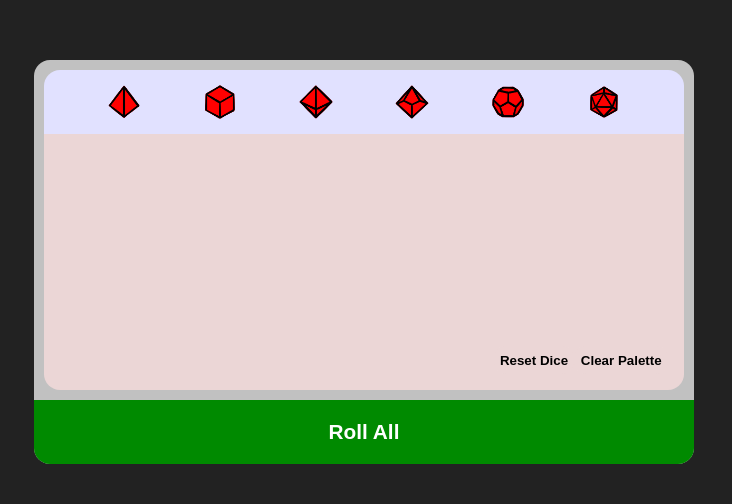
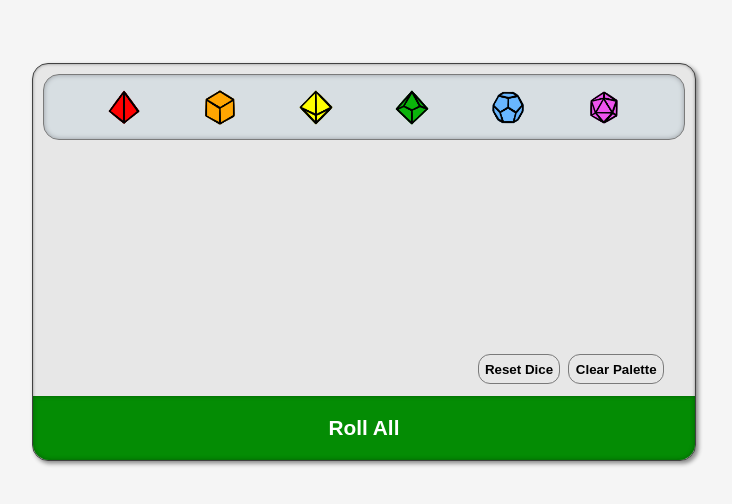
Before and after one commit to CoreyJSteiner/dice-palette, a React (Vite) app: page / in a window 1280 px wide. Shown: the part 138-642 px from the top of the page, without its empty margins (276-1008 px from the left). Built offline with nearby package versions, Linux system fonts and the light colour scheme.

Commit message:
adds bubble style css

```diff
--- a/src/App.css
+++ b/src/App.css
@@ -1,6 +1,6 @@
 body {
   all: unset;
-  background: rgb(34, 34, 34);
+  background: rgb(245, 245, 245);
 }
 
 #root {
--- a/src/components/DieButton.tsx
+++ b/src/components/DieButton.tsx
@@ -3,17 +3,23 @@ import DieImage from "./DieImage"
 type DieButtonProps = {
     imageName?: string
     dieSides: number
+    fillColor?: string
     addGroup?: string | null
     onAddDie: (dieSides: number, groupKey?: string | null) => void
 }
 
-const DieButton: React.FC<DieButtonProps> = ({ imageName = 'd20', dieSides = 20, onAddDie, addGroup }) => {
+const DieButton: React.FC<DieButtonProps> = ({
+    imageName = 'd20',
+    dieSides = 20,
+    fillColor = 'red',
+    onAddDie, addGroup
+}) => {
     return (
         <button
             className='die-button'
             onClick={() => onAddDie(dieSides, addGroup)}
         >
-            <DieImage imageName={imageName} />
+            <DieImage imageName={imageName} fillColor={fillColor} />
         </button>
     )
 }
--- a/src/components/DieComponent.css
+++ b/src/components/DieComponent.css
@@ -12,7 +12,7 @@
 
 :root {
     --palette-edge-space: 0.65rem;
-    --die-pool-background-color: hsl(0, 34%, 88%);
+    --die-pool-background-color: #e7e7e7;
 }
 
 .die-pallete {
@@ -22,8 +22,12 @@
     align-items: center;
     width: fit-content;
     height: fit-content;
-    background: #c1c1c1;
+    background: #e7e7e7;
     border-radius: 1rem;
+    border: 1px solid #414141;
+    box-shadow:
+        0.15rem 0.15rem 0.25rem rgb(137, 137, 137),
+        0 0 0.2rem rgb(137, 137, 137) inset;
 }
 
 .die-pallete-roll-all {
@@ -33,24 +37,25 @@
     width: 100%;
     height: 4rem;
     padding: 2rem;
-    background: rgb(0, 138, 0);
-    ;
+    background: rgb(4, 140, 4);
     border: none;
     border-radius: 0rem 0rem 1rem 1rem;
+    box-shadow: 0 0 0.25rem rgb(3, 91, 3) inset;
     color: white;
     font-size: 1.3rem;
-    transition: font-size 0.1s ease-in-out;
+    transition: all 0.1s ease-in-out;
 }
 
 @media (hover: hover) {
     .die-pallete-roll-all:hover {
         background: rgb(4, 154, 4);
-        font-size: 1.35rem;
+        /* font-size: 1.35rem; */
     }
 }
 
 .die-pallete-roll-all:active {
     font-size: 1.25rem;
+    box-shadow: 0 0 0.1rem rgb(3, 91, 3) inset;
     transform: none;
 }
 
@@ -63,8 +68,12 @@
     width: 36rem;
     height: 4rem;
     margin: var(--palette-edge-space) var(--palette-edge-space) 0rem;
-    background: rgb(225, 225, 255);
-    border-radius: 1rem 1rem 0rem 0rem;
+    background: rgb(215, 222, 226);
+    /* background: white; */
+    /* background: none; */
+    border: 1px solid #7a7a7a;
+    border-radius: 1rem 1rem 1rem 1rem;
+    box-shadow: 0 0 0.3rem rgb(151, 156, 161) inset;
 }
 
 .die-options:focus {
@@ -79,22 +88,25 @@
     align-items: center;
     width: 40rem;
     height: 16rem;
-    margin: 0rem var(--palette-edge-space) var(--palette-edge-space);
-    background: var(--die-pool-background-color);
+    margin: 0rem var(--palette-edge-space) 0rem var(--palette-edge-space);
+    /* background: var(--die-pool-background-color); */
+    /* background: white; */
+    background: none;
     border-radius: 0rem 0rem 1rem 1rem;
 }
 
 .button-bottom-container {
     position: absolute;
-    bottom: 1rem;
+    bottom: 0.5rem;
     right: 1rem;
     z-index: 100;
 }
 
 .button-bottom {
     background: var(--die-pool-background-color);
-    border: none;
-    transition: transform 0.2s ease-in-out;
+    margin: 0.25rem;
+    border: 1px solid #7a7a7a;
+    transition: all 0.15s ease-in-out;
 }
 
 @media screen and (max-width: 900px) {
@@ -106,13 +118,15 @@
 @media (hover: hover) {
     .button-bottom:hover {
         background-color: var(--die-pool-background-color);
-        transform: scale(108%);
+        box-shadow: 0.1rem 0.1rem 0.1rem rgb(180, 180, 180);
+        transform: scale(103%);
     }
 }
 
 .button-bottom:active {
     background-color: var(--die-pool-background-color);
-    transform: scale(90%);
+    transform: scale(95%);
+    transition: all 0.05s ease-in-out;
 }
 
 .die-button {
@@ -153,6 +167,12 @@
 
 .die-button:active>* {
     animation: drop 0.15s linear;
+}
+
+@media (hover: hover) {
+    .die-button:hover {
+        transform: scale(103%);
+    }
 }
 
 .red {
--- a/src/components/DieImage.tsx
+++ b/src/components/DieImage.tsx
@@ -1,4 +1,4 @@
-import type { CSSProperties } from 'react'
+import { type CSSProperties } from 'react'
 
 type DieImageProps = {
     imageName?: string
@@ -7,7 +7,7 @@ type DieImageProps = {
 
 const IMG_BASE_PATH = 'assets/'
 
-const DieImage: React.FC<DieImageProps> = ({ imageName = 'd20', fillColor = 'red' }) => {
+const DieImage: React.FC<DieImageProps> = ({ imageName = 'd20', fillColor = 'hsl(0, 0.00%, 100.00%)' }) => {
 
     // CSS - Vars
     const styleFill: CSSProperties = {
--- a/src/components/DieOptions.tsx
+++ b/src/components/DieOptions.tsx
@@ -45,12 +45,12 @@ const DieOptions: React.FC<DieOptionsProps> = ({ onAddDie }) => {
             onKeyDown={handleKeyDown}
             onKeyUp={handleKeyUp}
         >
-            <DieButton imageName="d4" dieSides={4} onAddDie={onAddDie} addGroup={addGroup} />
-            <DieButton imageName="d6" dieSides={6} onAddDie={onAddDie} addGroup={addGroup} />
-            <DieButton imageName="d8" dieSides={8} onAddDie={onAddDie} addGroup={addGroup} />
-            <DieButton imageName="d10" dieSides={10} onAddDie={onAddDie} addGroup={addGroup} />
-            <DieButton imageName="d12" dieSides={12} onAddDie={onAddDie} addGroup={addGroup} />
-            <DieButton imageName="d20" dieSides={20} onAddDie={onAddDie} addGroup={addGroup} />
+            <DieButton imageName="d4" dieSides={4} onAddDie={onAddDie} addGroup={addGroup} fillColor="red" />
+            <DieButton imageName="d6" dieSides={6} onAddDie={onAddDie} addGroup={addGroup} fillColor="orange" />
+            <DieButton imageName="d8" dieSides={8} onAddDie={onAddDie} addGroup={addGroup} fillColor="yellow" />
+            <DieButton imageName="d10" dieSides={10} onAddDie={onAddDie} addGroup={addGroup} fillColor="rgb(10, 180, 10)" />
+            <DieButton imageName="d12" dieSides={12} onAddDie={onAddDie} addGroup={addGroup} fillColor="rgb(103, 182, 255)" />
+            <DieButton imageName="d20" dieSides={20} onAddDie={onAddDie} addGroup={addGroup} fillColor="rgb(238, 83, 238)" />
         </div>
     )
 }
--- a/src/components/DiePalette.tsx
+++ b/src/components/DiePalette.tsx
@@ -317,7 +317,7 @@ const DiePallete: React.FC = () => {
             <DieOptions onAddDie={handleNewDie} />
             <DiePool
                 pool={poolState}
-                setPool={setPoolState} // <-- Add this
+                setPool={setPoolState}
                 clearClickHandler={handleClearDice}
                 resetClickHandler={handleResetDice}
                 dieClickHandler={handleDieClick}
```
